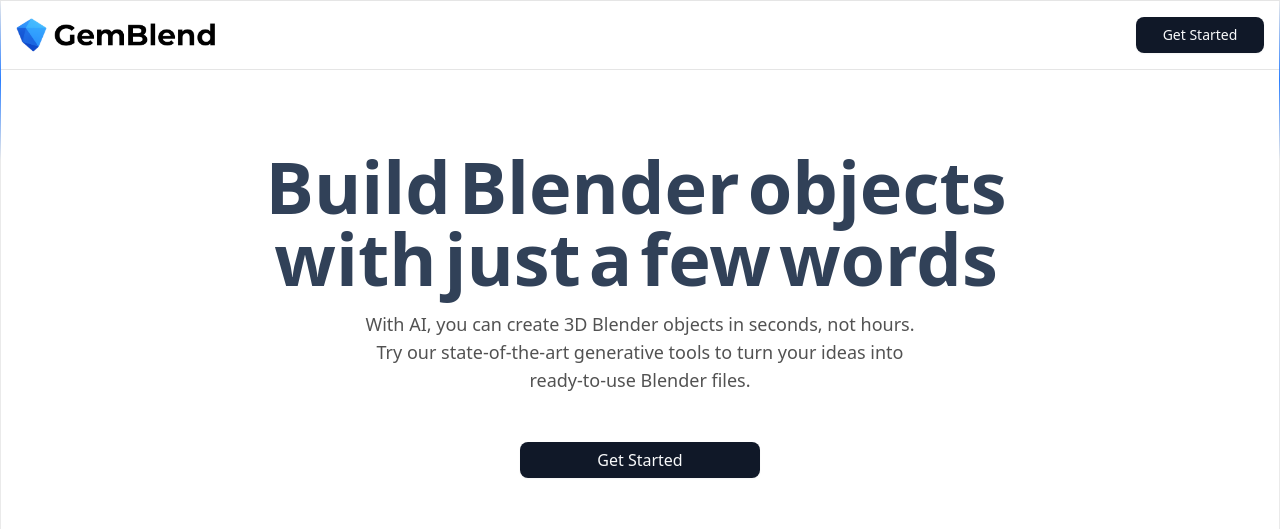
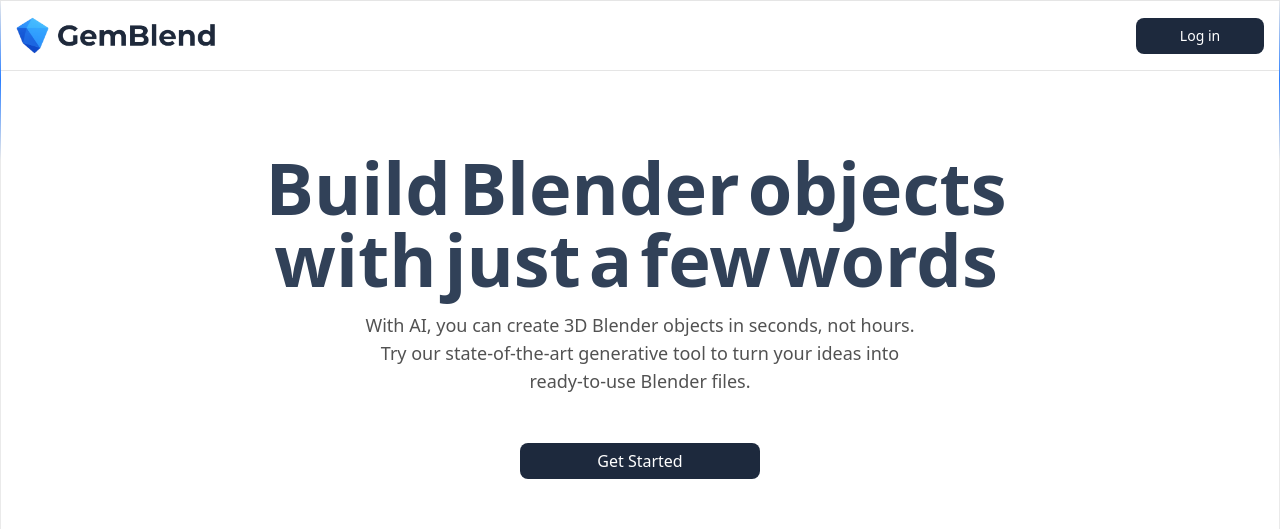
Before and after one commit to Jaswant-05/GemBlend, a React (Vite) app in the folder frontend/: page / in a window 1280 px wide. Shown: the top 529 px of the page. Built offline with nearby package versions, Linux system fonts and the light colour scheme; no server answers.

Commit message:
changes to frontend

```diff
--- a/frontend/src/components/custom/Hero.jsx
+++ b/frontend/src/components/custom/Hero.jsx
@@ -2,7 +2,6 @@
 import { SignInButton, UserButton, useUser } from '@clerk/clerk-react'
 
 import { motion } from "motion/react";
-import { FeatureBentoGrid } from "./FeatureBentoGrid";
 import { Button } from '../ui/button';
 import { Link } from 'react-router-dom';
 import Navbar from './NavBar';
@@ -62,7 +61,7 @@ export default function Hero() {
           }}
           className="relative z-10 mx-auto max-w-xl py-4 text-center text-lg font-normal text-neutral-600 dark:text-neutral-400">
           With AI, you can create 3D Blender objects in seconds, not hours.
-          Try our state-of-the-art generative tools to turn your ideas into
+          Try our state-of-the-art generative tool to turn your ideas into
           ready-to-use Blender files.
         </motion.p>
         <motion.div
@@ -79,13 +78,13 @@ export default function Hero() {
           className="relative z-10 mt-8 flex flex-wrap items-center justify-center gap-4">
           {!user ? (
             <SignInButton mode="modal">
-              <Button className="cursor-pointer w-60 text-md font-normal whitespace-nowrap hover:-translate-y-0.5">
+              <Button variant="slate" className="cursor-pointer w-60 text-md font-normal whitespace-nowrap hover:-translate-y-0.5">
                 Get Started
               </Button>
             </SignInButton>
           ) : (
             <Link to="/create-object">
-              <Button className="cursor-pointer w-60 text-md font-normal whitespace-nowrap hover:-translate-y-0.5">
+              <Button variant="slate" className="cursor-pointer w-60 text-lg font-normal whitespace-nowrap hover:-translate-y-0.5">
                 Create Object
               </Button>
             </Link>
--- a/frontend/src/components/custom/Navbar.jsx
+++ b/frontend/src/components/custom/Navbar.jsx
@@ -17,16 +17,16 @@ function Navbar() {
             </div>
             {!user ? (
                 <SignInButton mode="modal">
-                    <Button className="cursor-pointer w-24 md:w-32 font-normal whitespace-nowrap hover:-translate-y-0.5">
-                        Get Started
+                    <Button variant="slate" className="cursor-pointer w-24 md:w-32 font-light whitespace-nowrap hover:-translate-y-0.5">
+                        Log in
                     </Button>
                 </SignInButton>
             ) : (
                 <div className='flex items-center gap-5'>
                     <Link to="/create-object">
-                        <Button className="cursor-pointer font-normal whitespace-nowrap hover:-translate-y-0.5">Create Object</Button>
+                        <Button variant="slate" className="cursor-pointer font-light whitespace-nowrap hover:-translate-y-0.5">Create Object</Button>
                     </Link>
-                    <Button className="cursor-pointer font-normal whitespace-nowrap hover:-translate-y-0.5">My Objects</Button>
+                    <Button variant="slate" className="cursor-pointer font-light whitespace-nowrap hover:-translate-y-0.5">My Objects</Button>
                     <UserButton />
                 </div>
             )}
--- a/frontend/src/components/ui/button.jsx
+++ b/frontend/src/components/ui/button.jsx
@@ -20,6 +20,7 @@ const buttonVariants = cva(
         ghost:
           "hover:bg-accent hover:text-accent-foreground dark:hover:bg-accent/50",
         link: "text-primary underline-offset-4 hover:underline",
+        slate: "bg-slate-800 text-white hover:bg-slate-700 dark:bg-slate-300 dark:text-slate-900 dark:hover:bg-slate-200",
       },
       size: {
         default: "h-9 px-4 py-2 has-[>svg]:px-3",
--- a/frontend/src/create-object/index.jsx
+++ b/frontend/src/create-object/index.jsx
@@ -31,14 +31,14 @@ export default function CreateObject() {
         <div>
             <Navbar />
             <div className="sm:px-10 md:px-32 lg:px-56 xl:px-10 px-5 mt-10">
-                <h2 className="font-bold text-3xl mb-2">Describe your Blender object</h2>
+                <h2 className="font-bold text-3xl mb-2 text-slate-800">Describe your Blender object</h2>
                 <p className="mb-8 text-gray-500 text-xl">
                     Enter a prompt and our AI will generate a Blender-ready PNG preview for you.
                 </p>
 
                 <div className="flex flex-col gap-8 max-w-xl mx-auto">
                     <div>
-                        <Label htmlFor="prompt" className="text-lg font-medium mb-2 block">
+                        <Label htmlFor="prompt" className="text-lg font-medium mb-2 block text-slate-800">
                             What do you want to create?
                         </Label>
                         <Input
@@ -54,9 +54,10 @@ export default function CreateObject() {
 
                     <div className="flex justify-end">
                         <Button
+                            variant="slate"
                             disabled={loading || !prompt.trim()}
                             onClick={handleGenerate}
-                            className="transition-all duration-300 hover:-translate-y-0.5 hover:bg-gray-800 dark:bg-white dark:text-black dark:hover:bg-gray-200 min-w-[160px] flex items-center justify-center"
+                            className="cursor-pointer font-normal transition-all duration-300 hover:-translate-y-0.5 min-w-[160px] flex items-center justify-center"
                         >
                             {loading ? (
                                 <>
```
Also changed, not shown: frontend/public/logo.png.
